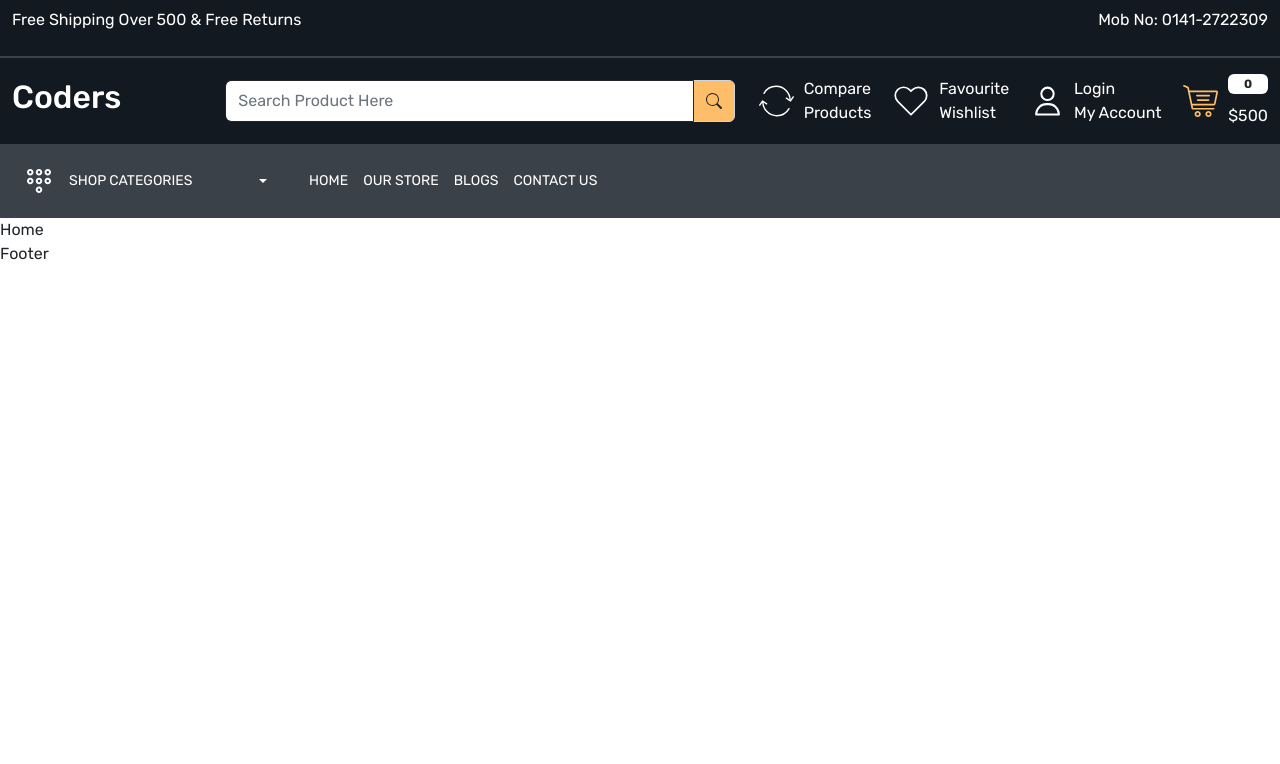
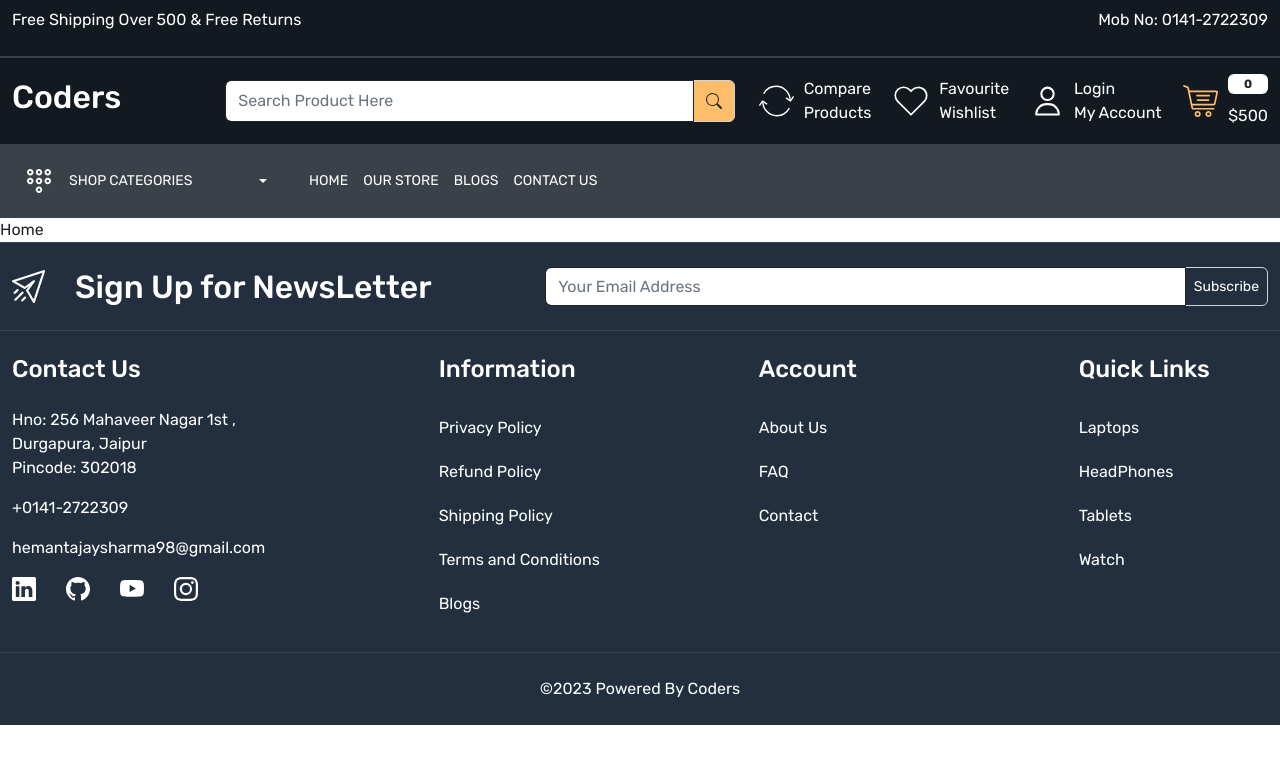
Before and after one commit to HemantWD/E-commerce, a React (Create React App) app: page / in a window 1280 px wide. Shown: the top 764 px of the page. Built offline with nearby package versions, Linux system fonts and the light colour scheme.

Commit message:
Footer Section Done

```diff
--- a/src/App.css
+++ b/src/App.css
@@ -73,18 +73,39 @@
   box-shadow: none;
 }
 
-.header-bottom .dropdown-menu{
+.header-bottom .dropdown-menu {
   background-color: var(--color-131921);
   width: 100%;
-  transform: translate3d(0px,44px,0px)!important;
+  transform: translate3d(0px, 44px, 0px) !important;
 }
-.header-bottom .dropdown-item{
+
+.header-bottom .dropdown-item {
   padding: 20px;
   margin-bottom: 1px;
   border-bottom: 1px solid var(--color-3b4149);
 }
-.header-bottom .dropdown-item:hover{
+
+.header-bottom .dropdown-item:hover {
   background-color: transparent;
-  color: var(--color-febd69)!important;
+  color: var(--color-febd69) !important;
 }
+
 /* Header Part Ends Here */
+
+/* Footer Parts Start Here */
+
+footer {
+  background-color: var(--color-232f3e);
+}
+
+footer:not(:first-child){
+  border-top: 1px solid rgba(255, 255, 255, 0.1);
+}
+footer .input-group-text{
+  background-color: var(--color-232f3e);
+  color: white;
+  padding: 8px 17px;
+  font-size: 14px;
+}
+
+/* Footer Parts End Here */
--- a/src/components/Footer.js
+++ b/src/components/Footer.js
@@ -1,7 +1,104 @@
 import React from 'react'
+import { Link } from 'react-router-dom'
+import { BsLinkedin,BsGithub,BsYoutube,BsInstagram } from "react-icons/bs";
 
 export default function Footer() {
   return (
-    <div>Footer</div>
+    <>
+      <footer className='py-4'>
+        <div className="container-xxl">
+          <div className="row align-items-center">
+            <div className="col-5">
+              <div className="footer-top-data d-flex gap-30 align-items-center" >
+                <img src="images/newsletter.png" alt="newsletter" />
+                <h2 className='mb-0 text-white'>Sign Up for NewsLetter</h2>
+              </div>
+            </div>
+            <div className="col-7">
+              <div className="input-group">
+                <input type="text" className="form-control py-1" placeholder="Your Email Address" aria-label="Your Email Address" aria-describedby="basic-addon2" />
+                <span className="input-group-text p-2" id="basic-addon2">Subscribe</span>
+              </div>
+            </div>
+          </div>
+        </div>
+      </footer>
+      <footer className='py-4'>
+        <div className="container-xxl">
+          <div className="row">
+            <div className="col-4">
+              <h4 className='text-white mb-4'>Contact Us</h4>
+              <div className='text-white fs-6'>
+                <address>Hno: 256 Mahaveer Nagar 1st ,<br />
+                  Durgapura, Jaipur <br />
+                  Pincode: 302018
+                </address>
+                <a href="tel: +0141-2722309" className='mt-2 d-block mb-3 text-white'>
+                  +0141-2722309
+                </a>
+                <a href="mailto:hemantajaysharma98@gmail.com" className='mt-3 d-block mb-3 text-white'>
+                  hemantajaysharma98@gmail.com
+                </a>
+                <div className="social_icons d-flex align-items-center gap-30">
+                  <Link to="https://www.linkedin.com/" target="_blank">
+                    <BsLinkedin className='text-white fs-4' />
+                  </Link>
+                  <Link to="https://github.com/" target="_blank">
+                    <BsGithub className='text-white fs-4' />
+                  </Link>
+                  <Link to="https://www.youtube.com/" target="_blank">
+                    <BsYoutube className='text-white fs-4' />
+                  </Link>
+                  <Link to="https://www.instagram.com/" target="_blank">
+                    <BsInstagram className='text-white fs-4' />
+                  </Link>
+                </div>
+              </div>
+            </div>
+            <div className="col-3">
+              <h4 className='text-white mb-4'>Information</h4>
+              <div className='footer-links d-flex flex-column'>
+                {/* flex-column to show the data in column */}
+                <Link className='text-white py-2 mb-1' to="/">Privacy Policy</Link>
+                <Link className='text-white py-2 mb-1' to="/">Refund Policy</Link>
+                <Link className='text-white py-2 mb-1' to="/">Shipping Policy</Link>
+                <Link className='text-white py-2 mb-1' to="/">Terms and Conditions</Link>
+                <Link className='text-white py-2 mb-1' to="/">Blogs</Link>
+              </div>
+            </div>
+            <div className="col-3">
+              <h4 className='text-white mb-4'>Account</h4>
+              <div className='footer-links d-flex flex-column'>
+                {/* flex-column to show the data in column */}
+                <Link className='text-white py-2 mb-1' to="/">About Us</Link>
+                <Link className='text-white py-2 mb-1' to="/">FAQ</Link>
+                <Link className='text-white py-2 mb-1' to="/">Contact</Link>
+              </div>
+            </div>
+            <div className="col-2">
+              <h4 className='text-white mb-4'>Quick Links</h4>
+              <div className='footer-links d-flex flex-column'>
+                {/* flex-column to show the data in column */}
+                <Link className='text-white py-2 mb-1' to="/">Laptops</Link>
+                <Link className='text-white py-2 mb-1' to="/">HeadPhones</Link>
+                <Link className='text-white py-2 mb-1' to="/">Tablets</Link>
+                <Link className='text-white py-2 mb-1' to="/">Watch</Link>
+              </div>
+            </div>
+          </div>
+        </div>
+      </footer>
+      <footer className='py-4'>
+        <div className="containe-xxl">
+          <div className="row">
+            <div className="col-12">
+              <p className="text-center text-white mb-0">
+                &copy;{new Date().getFullYear()}  Powered By Coders
+              </p>
+            </div>
+          </div>
+        </div>
+      </footer>
+    </>
   )
 }
```
